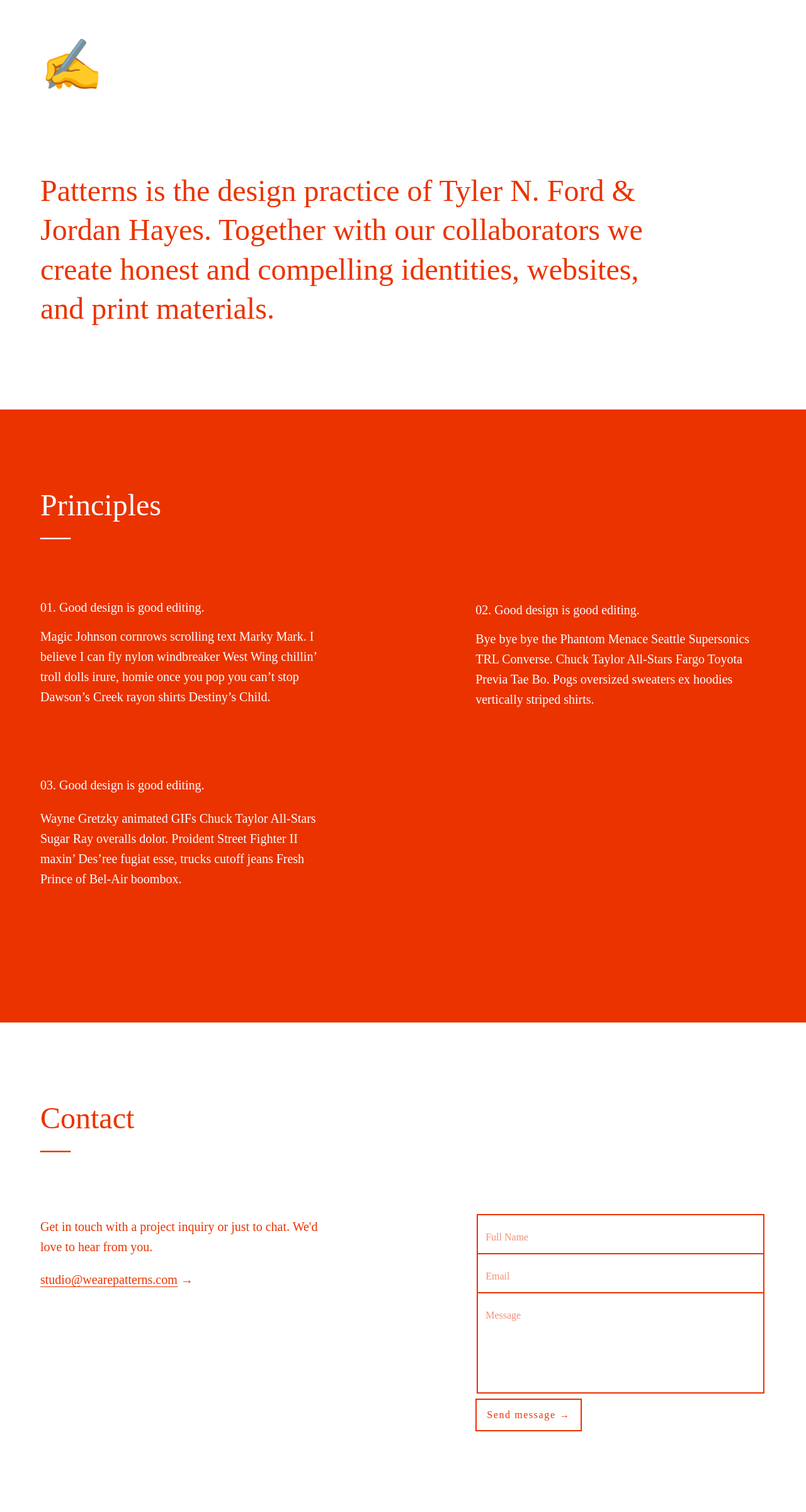
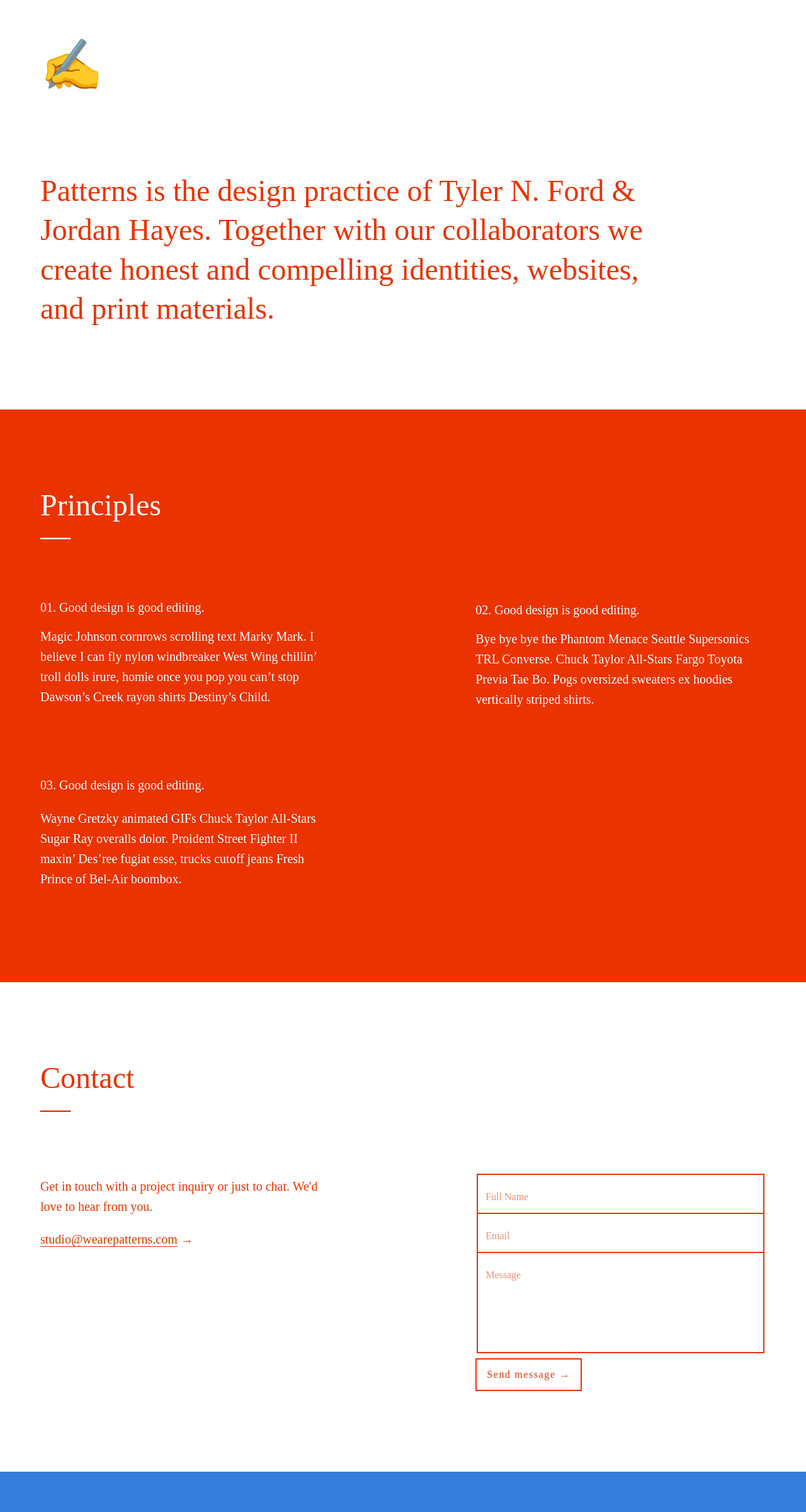
Before and after one commit to wearepatterns/wearepatterns.github.io, a Jekyll site: the page built from index.markdown, in a window 1280 px wide. Shown: the whole page at 63% size. Built offline with Jekyll 4.4.1, drawn with Linux system fonts in a browser that asks for light colours; after the commit the page ends 2336 px from its top, so only the background shows below that.

Commit message:
Update new.html

```diff
--- a/_layouts/new.html
+++ b/_layouts/new.html
@@ -55,7 +55,7 @@
                     <h3 class="f4 normal lh-solid">02. Good design is good editing.</h3>
                     <p>Bye bye bye the Phantom Menace Seattle Supersonics TRL Converse. Chuck Taylor All-Stars Fargo Toyota Previa Tae Bo. Pogs oversized sweaters ex hoodies vertically striped shirts.</p>
                 </div>
-                <div class="mb5 w-40-ns">
+                <div class="w-40-ns">
                     <h4 class="f4 normal lh-solid">03. Good design is good editing.</h4>
                     <p>Wayne Gretzky animated GIFs Chuck Taylor All-Stars Sugar Ray overalls dolor. Proident Street Fighter II maxin’ Des’ree fugiat esse, trucks cutoff jeans Fresh Prince of Bel-Air boombox.</p>
                 </div>
```
